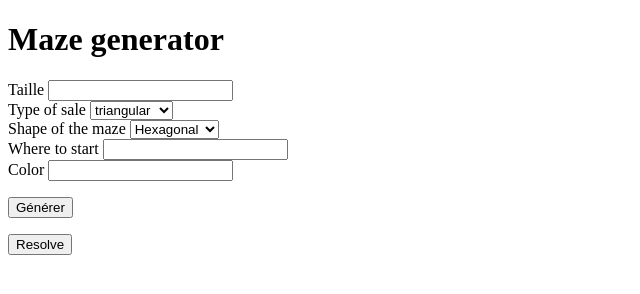
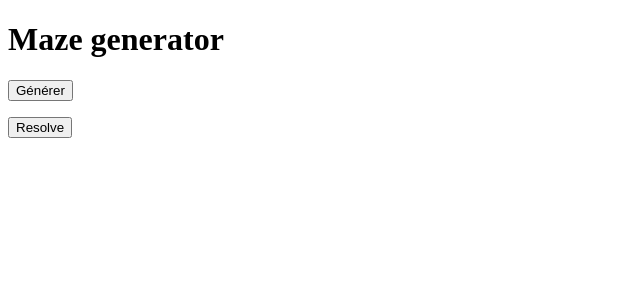
Before and after one commit to SwannHERRERA/maze-generator, a website with bundled scripts: page public/index.html in a window 1280 px wide. Shown: the whole page, without its empty margins (0-640 px from the left). Built offline with nearby package versions, Linux system fonts and the light colour scheme; what @svgdotjs/svg.js would draw is missing.

Commit message:
update readme and remove form

```diff
--- a/public/index.html
+++ b/public/index.html
@@ -12,38 +12,6 @@
     <h1 data-cy="title">Maze generator</h1>
     <div class="card-container">
       <form id="maze-generation-form" class="card" data-cy="submit-form">
-        <div class="form-grid">
-          <div class="form-group">
-            <label for="">Taille</label>
-            <input type="text" />
-          </div>
-          <div class="form-group">
-            <label for="">Type of sale</label>
-            <select data-cy="form-select-sale" name="" id="">
-              <option value="triangular">triangular</option>
-              <option value="Octogonal">Octogonal</option>
-              <option value="Exagonal">Exagonal</option>
-              <option value="Square">Square</option>
-            </select>
-          </div>
-          <div class="form-group">
-            <label for="">Shape of the maze</label>
-            <select data-cy="form-select-maze" name="" id="">
-              <option value="Hexagonal">Hexagonal</option>
-              <option value="circular">circular</option>
-              <option value="triangular">triangular</option>
-              <option value="rectangular">rectangular</option>
-            </select>
-          </div>
-          <div class="form-group">
-            <label for="">Where to start</label>
-            <input data-cy="form-input-start" type="text" />
-          </div>
-          <div class="form-group">
-            <label for="">Color</label>
-            <input data-cy="form-input-color" type="text" />
-          </div>
-        </div>
         <p class="text-center">
           <button class="btn" type="submit" data-cy="submit-button">
             Générer
```
Also changed, not shown: README.md, public/maze-solve.png (added), public/maze.png (added).
